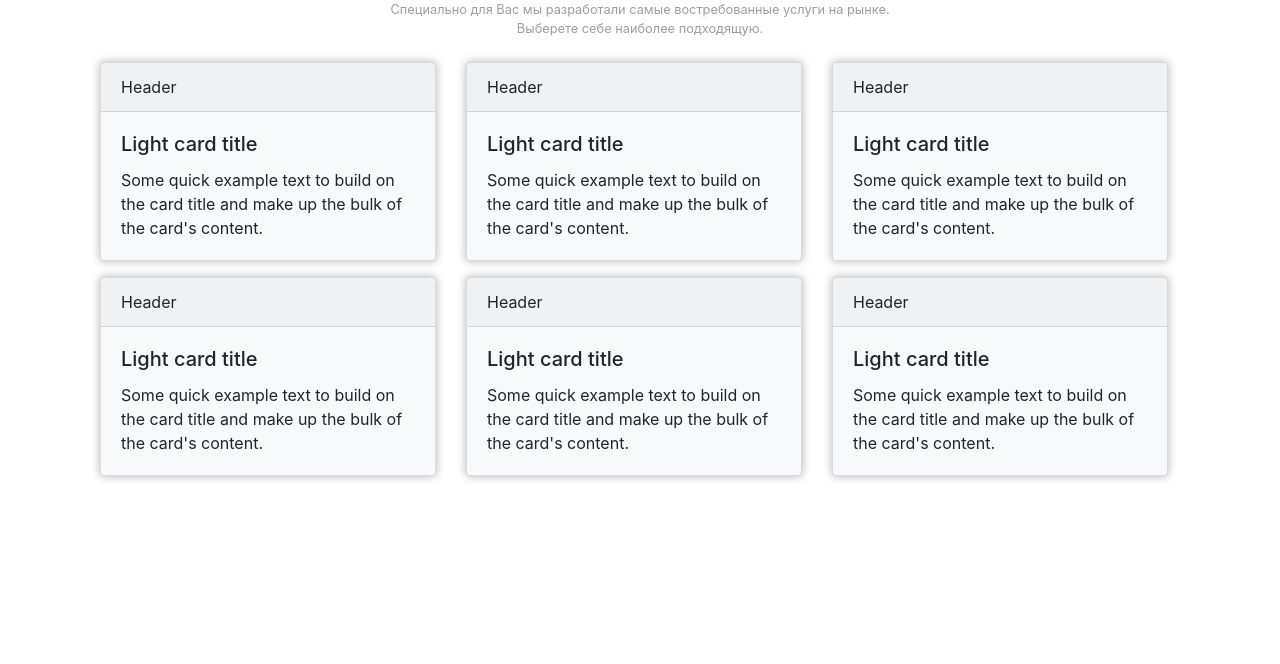
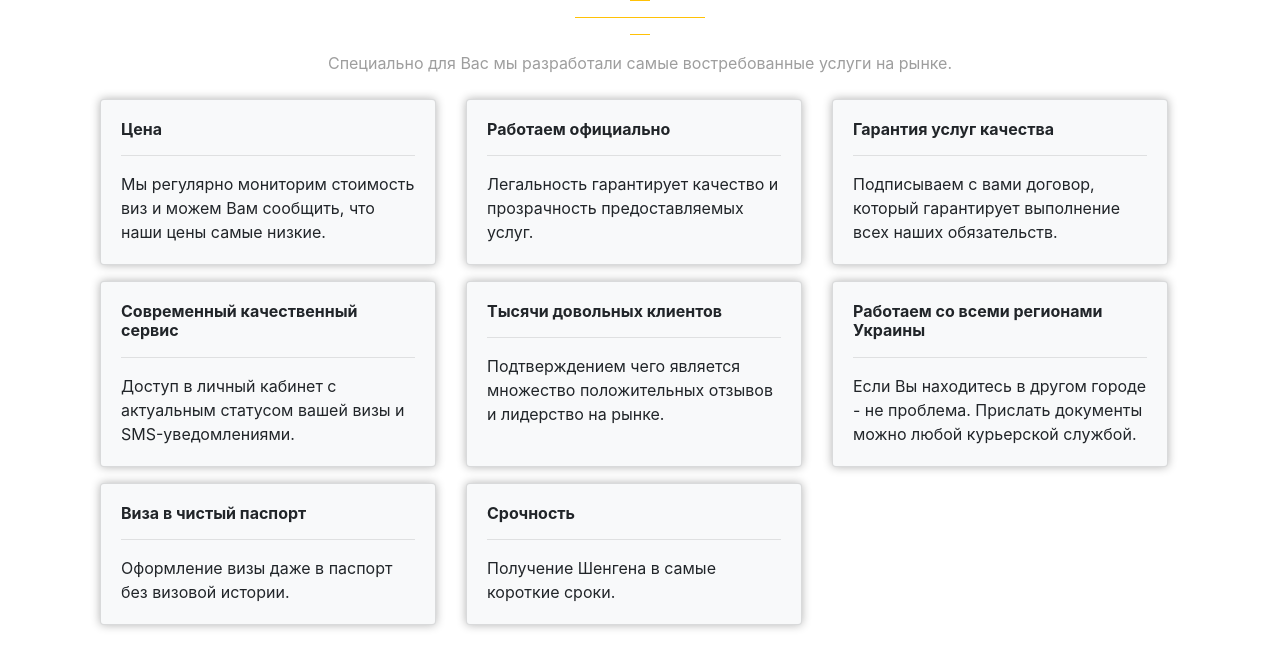
Before and after one commit to xpureheroinex/lmvz_lab1, a plain HTML site: page untitled folder/services.html in a window 1280 px wide. Shown: the part 136-800 px from the top of the page. Drawn offline with nearby package versions, Linux system fonts and the light colour scheme.

Commit message:
Update services.html

```diff
--- a/untitled folder/services.html
+++ b/untitled folder/services.html
@@ -6,7 +6,7 @@
 	<link rel="stylesheet" href="https://stackpath.bootstrapcdn.com/bootstrap/4.1.3/css/bootstrap.min.css" integrity="sha384-MCw98/SFnGE8fJT3GXwEOngsV7Zt27NXFoaoApmYm81iuXoPkFOJwJ8ERdknLPMO" crossorigin="anonymous">
 </head>
 <body>
-	<nav  class="navbar fixed-top navbar-expand-sm" style="background-color:#616161;">
+	<nav  class="navbar fixed-top navbar-expand-sm" style="background-color:#3f3f3f;">
 	<a class="navbar-brand"><font color="#F5F5F5">Visa</font></a>
 <div class="collapse navbar-collapse" id="collapsibleNavbar">
     <ul class="nav navbar-nav">
@@ -30,35 +30,37 @@
 
 <br><br><br>
 <div style="color:; text-align: center;">
-<h1><p>Наши услуги</p></h1>
+<h1><p>Основные преимущества</p></h1>
+<hr style="border-top: 1px solid #FFC107; width: 20px">
+<hr style="border-top: 1px solid #FFC107; width: 130px">
+<hr style="border-top: 1px solid #FFC107; width: 20px">
 </div>
 <div style="color:#9E9E9E; text-align: center;">
-<small><div >Специально для Вас мы разработали самые востребованные услуги на рынке.</div>
-<div>Выберете себе наиболее подходящую.</div></small>
+<div>Специально для Вас мы разработали самые востребованные услуги на рынке.</div>
 </div>
 <br>
 <div class="container">
 <div class="col-sm-12">
 <div class="card-deck">
   <div class="card bg-light mb-3" style="max-width: 21rem;box-shadow: 0 0 10px rgba(0,0,0,0.3);">
-  <div class="card-header">Header</div>
+
   <div class="card-body">
-    <h5 class="card-title">Light card title</h5>
-    <p class="card-text">Some quick example text to build on the card title and make up the bulk of the card's content.</p>
+    <h6 class="card-title"><b>Цена</b></h6><hr>
+    <p class="card-text">Мы регулярно мониторим стоимость виз и можем Вам сообщить, что наши цены самые низкие.</p>
   </div>
 </div>
  <div class="card bg-light mb-3" style="max-width: 21rem;box-shadow: 0 0 10px rgba(0,0,0,0.3);">
-  <div class="card-header">Header</div>
+
   <div class="card-body">
-    <h5 class="card-title">Light card title</h5>
-    <p class="card-text">Some quick example text to build on the card title and make up the bulk of the card's content.</p>
+    <h6 class="card-title"><b>Работаем официально</b></h6><hr>
+    <p class="card-text">Легальность гарантирует качество и прозрачность предоставляемых услуг.</p>
   </div>
 </div>
  <div class="card bg-light mb-3" style="max-width: 21rem;box-shadow: 0 0 10px rgba(0,0,0,0.3);">
-  <div class="card-header">Header</div>
+
   <div class="card-body">
-    <h5 class="card-title">Light card title</h5>
-    <p class="card-text">Some quick example text to build on the card title and make up the bulk of the card's content.</p>
+    <h6 class="card-title"><b>Гарантия услуг качества</b></h6><hr>
+    <p class="card-text">Подписываем с вами договор, который гарантирует выполнение всех наших обязательств.</p>
 
   </div>
 </div>
@@ -69,24 +71,24 @@
 <div class="col-sm-12">
 <div class="card-deck">
   <div class="card bg-light mb-3" style="max-width: 21rem;box-shadow: 0 0 10px rgba(0,0,0,0.3);">
-  <div class="card-header">Header</div>
+
   <div class="card-body">
-    <h5 class="card-title">Light card title</h5>
-    <p class="card-text">Some quick example text to build on the card title and make up the bulk of the card's content.</p>
+    <h6 class="card-title"><b>Современный качественный сервис</b></h6><hr>
+    <p class="card-text">Доступ в личный кабинет с актуальным статусом вашей визы и SMS-уведомлениями.</p>
   </div>
 </div>
  <div class="card bg-light mb-3" style="max-width: 21rem;box-shadow: 0 0 10px rgba(0,0,0,0.3);">
-  <div class="card-header">Header</div>
+
   <div class="card-body">
-    <h5 class="card-title">Light card title</h5>
-    <p class="card-text">Some quick example text to build on the card title and make up the bulk of the card's content.</p>
+    <h6 class="card-title"><b>Тысячи довольных клиентов</b></h6><hr>
+    <p class="card-text">Подтверждением чего является множество положительных отзывов и лидерство на рынке.</p>
   </div>
 </div>
  <div class="card bg-light mb-3" style="max-width: 21rem;box-shadow: 0 0 10px rgba(0,0,0,0.3);">
-  <div class="card-header">Header</div>
+
   <div class="card-body">
-    <h5 class="card-title">Light card title</h5>
-    <p class="card-text">Some quick example text to build on the card title and make up the bulk of the card's content.</p>
+    <h6 class="card-title"><b>Работаем со всеми регионами Украины</b></h6><hr>
+    <p class="card-text">Если Вы находитесь в другом городе - не проблема. Прислать документы можно любой курьерской службой.</p>
 
   </div>
 </div>
@@ -94,6 +96,27 @@
 </div>
 </div>
 
+<div class="container">
+<div class="col-sm-12">
+<div class="card-deck">
+  <div class="card bg-light mb-3" style="max-width: 21rem;box-shadow: 0 0 10px rgba(0,0,0,0.3);">
+
+  <div class="card-body">
+    <h6 class="card-title"><b>Виза в чистый паспорт</b></h6><hr>
+    <p class="card-text">Оформление визы даже в паспорт без визовой истории.</p>
+  </div>
+</div>
+ <div class="card bg-light mb-3" style="max-width: 21rem;box-shadow: 0 0 10px rgba(0,0,0,0.3);">
+
+  <div class="card-body">
+    <h6 class="card-title"><b>Срочность</b></h6><hr>
+    <p class="card-text">Получение Шенгена в самые короткие сроки.</p>
+  </div>
+</div>
+
+</div>
+</div>
+</div>
 	<script src="https://code.jquery.com/jquery-3.3.1.slim.min.js" integrity="sha384-q8i/X+965DzO0rT7abK41JStQIAqVgRVzpbzo5smXKp4YfRvH+8abtTE1Pi6jizo" crossorigin="anonymous"></script>
     <script src="https://cdnjs.cloudflare.com/ajax/libs/popper.js/1.14.3/umd/popper.min.js" integrity="sha384-ZMP7rVo3mIykV+2+9J3UJ46jBk0WLaUAdn689aCwoqbBJiSnjAK/l8WvCWPIPm49" crossorigin="anonymous"></script>
     <script src="https://stackpath.bootstrapcdn.com/bootstrap/4.1.3/js/bootstrap.min.js" integrity="sha384-ChfqqxuZUCnJSK3+MXmPNIyE6ZbWh2IMqE241rYiqJxyMiZ6OW/JmZQ5stwEULTy" crossorigin="anonymous"></script>
```
